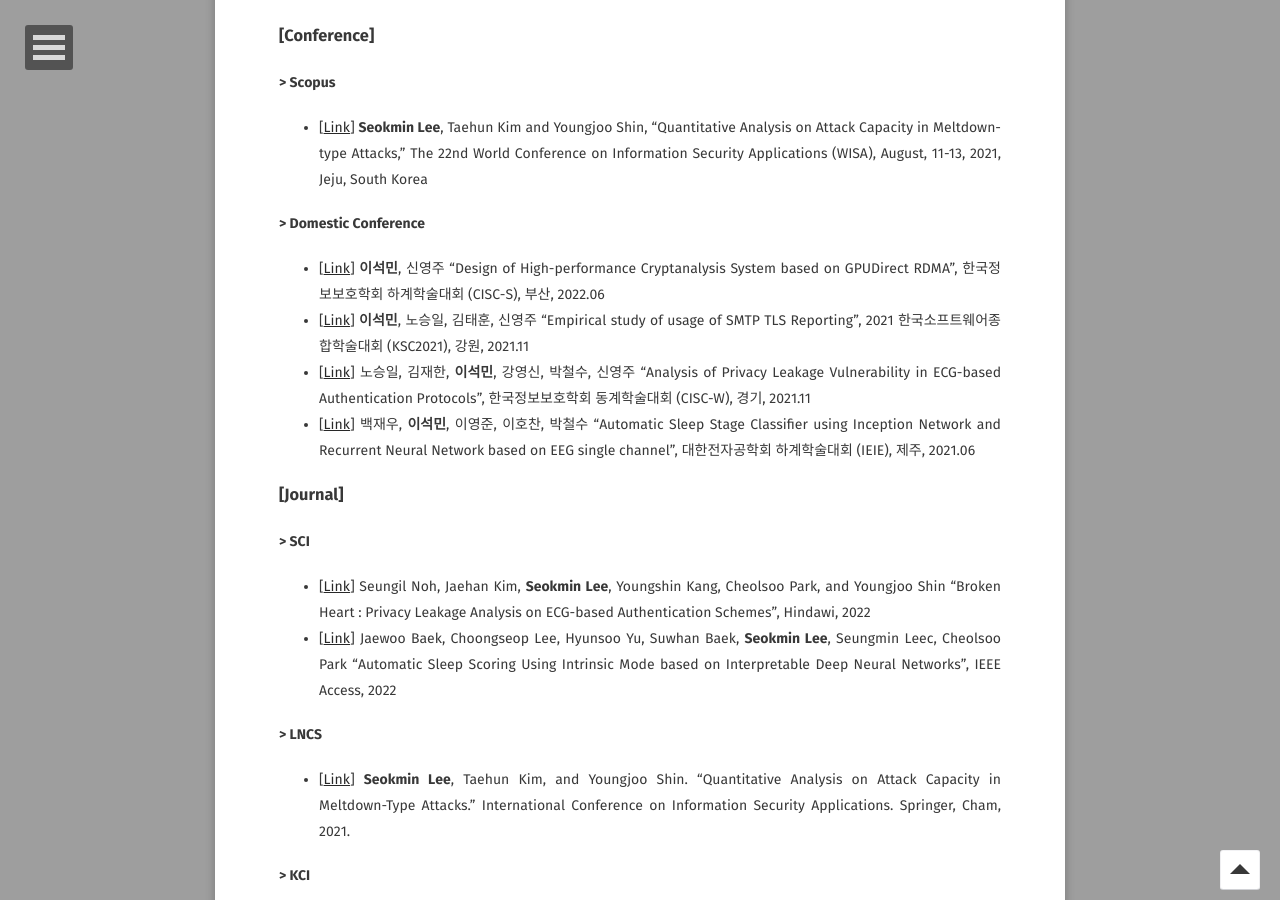
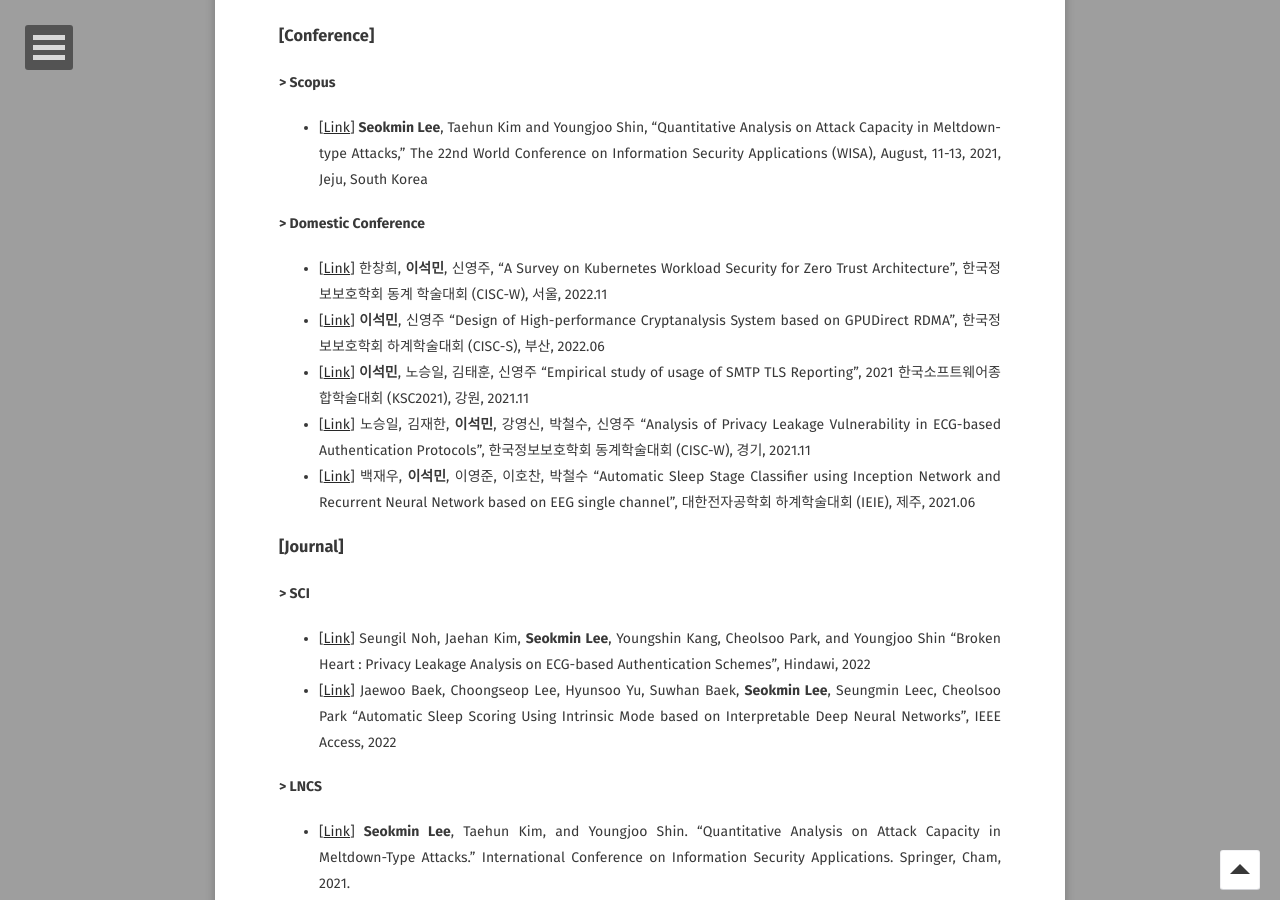
Before and after one commit to leesk212/leesk212.github.io, a Jekyll site: the page built from about/index.md, in a window 1280 px wide and 900 px high, scrolled down 546 px. Built offline with Jekyll 4.4.1, drawn with Linux system fonts in a browser that asks for light colours; some web fonts are replaced.

Commit message:
Update index.md

```diff
--- a/about/index.md
+++ b/about/index.md
@@ -28,7 +28,8 @@ After graduation, I am expected as a security developer or researcher member of
 * [[Link](https://dl.acm.org/doi/abs/10.1007/978-3-030-89432-0_18)] __Seokmin Lee__, Taehun Kim and Youngjoo Shin, "Quantitative Analysis on Attack Capacity in Meltdown-type Attacks," The 22nd World Conference on Information Security Applications (WISA), August, 11-13, 2021, Jeju, South Korea
 
 #### > Domestic Conference
-* [[Link](https://www.cisc.or.kr/)] __이석민__,  신영주 "Design of High-performance Cryptanalysis System based on GPUDirect RDMA", 한국정보보호학회 하계학술대회 (CISC-S), 부산, 2022.06
+* [[Link](https://www.manuscriptlink.com/society/kiisc/conference/ciscw2022)] 한창희, __이석민__, 신영주, "A Survey on Kubernetes Workload Security for Zero Trust Architecture", 한국정보보호학회 동계 학술대회 (CISC-W), 서울, 2022.11
+* [[Link](https://www.manuscriptlink.com/society/kiisc/conference/ciscs2022)] __이석민__,  신영주 "Design of High-performance Cryptanalysis System based on GPUDirect RDMA", 한국정보보호학회 하계학술대회 (CISC-S), 부산, 2022.06
 * [[Link](https://www.dbpia.co.kr/journal/articleDetail?nodeId=NODE11035871)] __이석민__, 노승일, 김태훈, 신영주 "Empirical study of usage of SMTP TLS Reporting", 2021 한국소프트웨어종합학술대회 (KSC2021), 강원, 2021.11
 * [[Link](https://www.manuscriptlink.com/society/kiisc/conference/ciscw2021)] 노승일, 김재한, __이석민__, 강영신, 박철수, 신영주 "Analysis of Privacy Leakage Vulnerability in ECG-based Authentication Protocols", 한국정보보호학회 동계학술대회 (CISC-W), 경기, 2021.11
 * [[Link](https://www.dbpia.co.kr/pdf/pdfView.do?nodeId=NODE10591570&mark=0&useDate=&bookmarkCnt=0&ipRange=N&accessgl=Y&language=ko_KR)] 백재우, __이석민__, 이영준, 이호찬, 박철수 “Automatic Sleep Stage Classifier using Inception Network and Recurrent Neural Network based on EEG single channel”, 대한전자공학회 하계학술대회 (IEIE), 제주, 2021.06
```
